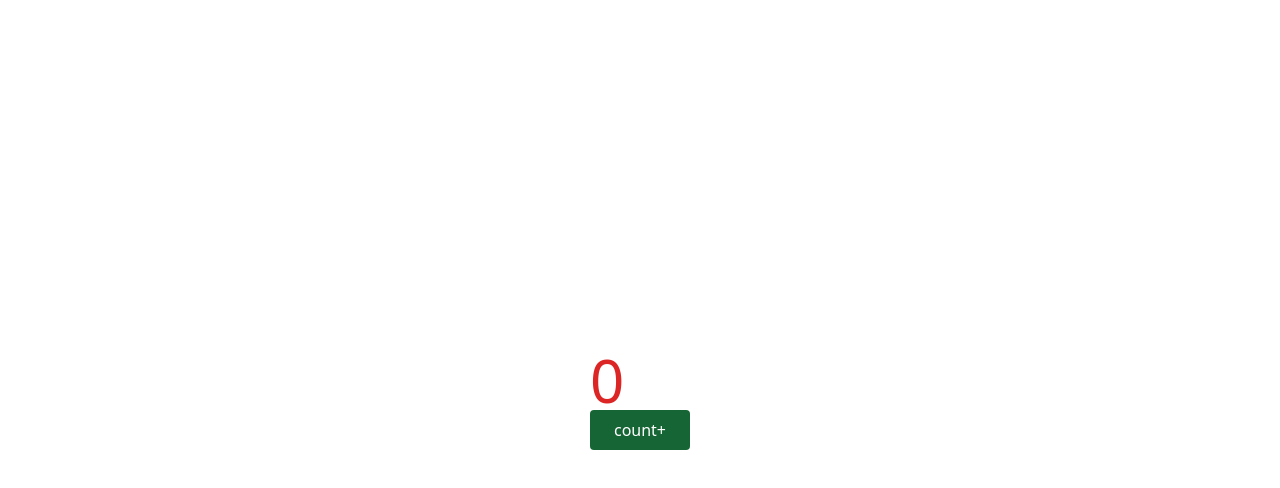
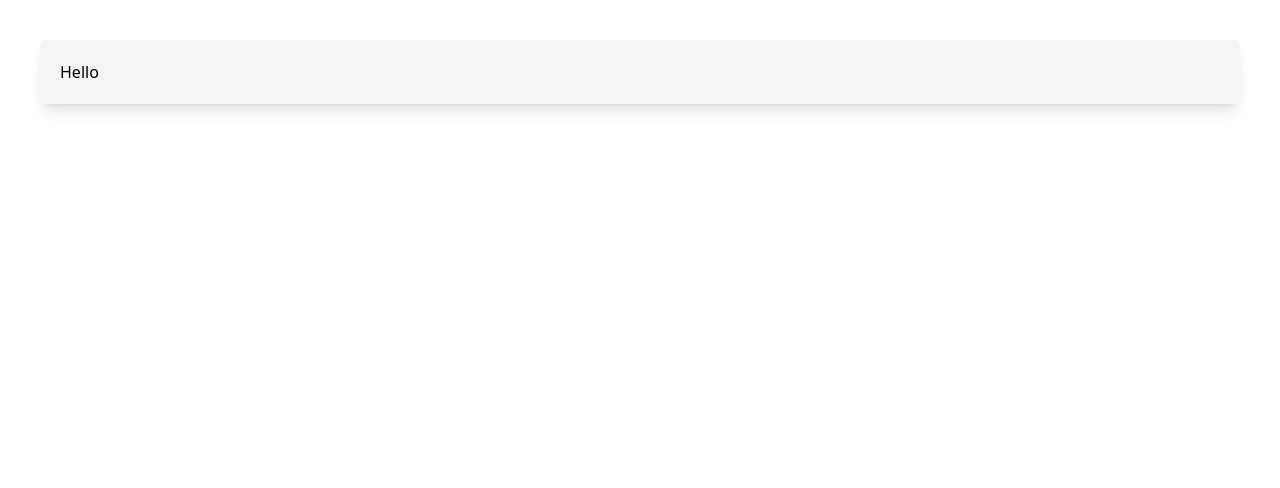
Before and after one commit to zacro14/infinite-scroll, a React (Vite) app: page / in a window 1280 px wide. Shown: the top 488 px of the page. Built offline with nearby package versions, Linux system fonts and the light colour scheme.

Commit message:
feat: updates

```diff
--- a/src/App.tsx
+++ b/src/App.tsx
@@ -1,21 +1,14 @@
-import { useState } from 'react';
+import { Card } from './components/card';
+import { MainPage } from './components/layout';
 
 function App() {
-  const [count, setCount] = useState(0);
   return (
     <div className="App">
-      <div className="flex h-screen">
-        <div className="m-auto">
-          <div className="text-6xl text-red-600">{count}</div>
-          <button
-            className="px-6 py-2 rounded bg-green-800 hover:bg-green-600 text-white"
-            type="button"
-            onClick={() => setCount((count) => count + 1)}
-          >
-            count+
-          </button>
-        </div>
-      </div>
+      <MainPage>
+        <Card>
+          <p>Hello</p>
+        </Card>
+      </MainPage>
     </div>
   );
 }
--- /dev/null
+++ b/src/api/baseUrl.ts
@@ -0,0 +1 @@
+export const baseApi = 'https://api.spacexdata.com/v4/ships';
--- /dev/null
+++ b/src/api/index.ts
@@ -0,0 +1 @@
+export * from './baseUrl';
--- /dev/null
+++ b/src/components/card/card.tsx
@@ -0,0 +1,13 @@
+import React from 'react';
+
+type content = {
+  children: React.ReactNode;
+};
+
+export function Card({ children }: content) {
+  return (
+    <div className="bg-gray-100 container mx-auto p-5 rounded-md shadow-lg">
+      {children}
+    </div>
+  );
+}
--- /dev/null
+++ b/src/components/card/index.ts
@@ -0,0 +1 @@
+export * from './card';
--- /dev/null
+++ b/src/components/layout/index.ts
@@ -0,0 +1 @@
+export * from './main';
--- /dev/null
+++ b/src/components/layout/main.tsx
@@ -0,0 +1,5 @@
+import React from 'react';
+
+export function MainPage({ children }: { children: React.ReactNode }) {
+  return <div className="max-w-7xl m-10">{children}</div>;
+}
--- a/tsconfig.json
+++ b/tsconfig.json
@@ -14,7 +14,11 @@
     "resolveJsonModule": true,
     "isolatedModules": true,
     "noEmit": true,
-    "jsx": "react-jsx"
+    "jsx": "react-jsx",
+    "baseUrl": ".",
+    "paths": {
+      "@/*": ["src/*"]
+    }
   },
   "include": ["src"],
   "references": [{ "path": "./tsconfig.node.json" }]
```
